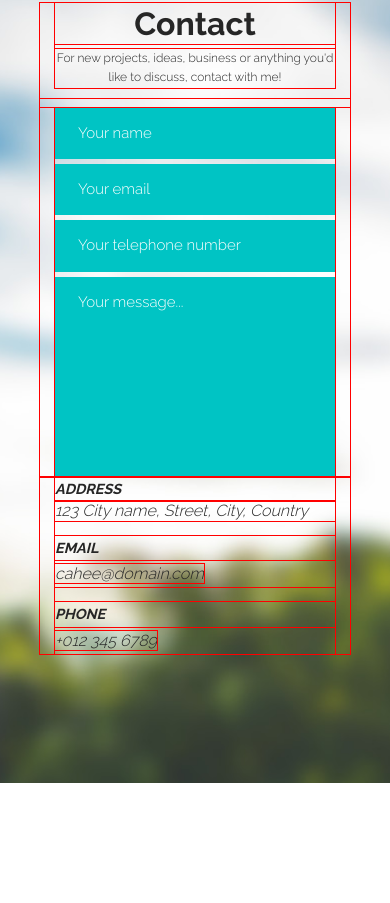
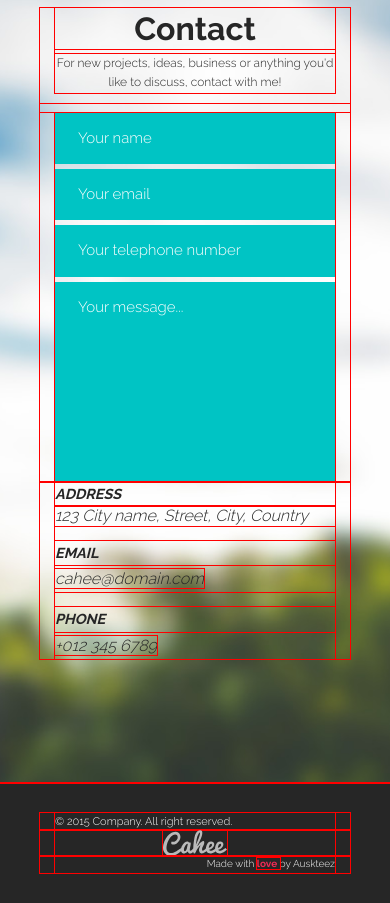
Before and after one commit to Galina-lucky/Cafe-responsive, a plain HTML site: page index.html in a window 390 px wide. Shown: the part 4493-5396 px from the top of the page. Before the commit the page ends 5276 px from the top, so only its background shows below. Drawn offline with Linux system fonts and the light colour scheme.

Commit message:
Adaptive Footer

```diff
--- a/index.html
+++ b/index.html
@@ -330,22 +330,22 @@
                 </div>
             </section>
         </main>
-        <!-- <footer class="footer">
+        <footer class="footer">
             <div class="bottom-footer">
                 <div class="container">
                     <div class="row">
-                        <div class="col-3">
+                        <div class="col-sm-5 col-md-4 col-xlg-3">
                             <p class="copyright">
                                 © 2015 Company. All right reserved.
                             </p>
                         </div>
-                        <div class="col-2 col-offset-2">
+                        <div class="col-sm-2 col-offset-md-1 col-offset-xlg-2">
                             <a class="logo" href="#">
                                 <img alt="logotype" class="logo--small" src="image/logo-small.svg">
 
                             </a>
                         </div>
-                        <div class="col-3 col-offset-2">
+                        <div class="col-sm-5 col-md-4 col-offset-md-1 col-lg-3 col-offset-lg-2">
                             <p class="site-author">
                                 Made with
                                 <span class="text-accent">
@@ -357,6 +357,6 @@
                     </div>
                 </div>
             </div>
-        </footer> -->
+        </footer>
     </body>
 </html>
--- a/scss/_footer.scss
+++ b/scss/_footer.scss
@@ -5,18 +5,34 @@
 }
 
 .copyright {
-  font-size: 1rem;
+  font-size: 11px;
   color: #ffffff;
   font-weight: 300;
   line-height: 1.5625;
+
+  @media (min-width: $screen-md-min) {
+    font-size: 13px;
+  }
+
+  @media (min-width: $screen-lg-min) {
+    font-size: 1rem;
+  }
 }
 
 .site-author {
-  font-size: 0.9375rem;
+  font-size: 10px;
   color: #ffffff;
   font-weight: 300;
   line-height: 1.666666;
   text-align: right;
+
+  @media (min-width: $screen-md-min) {
+    font-size: 12px;
+  }
+
+  @media (min-width: $screen-lg-min) {
+    font-size: 0.9375rem;
+  }
 }
 
 .text-accent {
--- a/scss/_section-contact.scss
+++ b/scss/_section-contact.scss
@@ -2,8 +2,13 @@
   background: url(../image/bg-contact.jpg) center center no-repeat;
   background-size: cover;
   min-height: 865px;
-  padding-top: 85px;
-  padding-bottom: 115px;
+  padding-top: 90px;
+  padding-bottom: 0;
+
+  @media (min-width: $screen-sm-min) {
+    padding-top: 85px;
+    padding-bottom: 115px;
+  }
 }
 
 .form-contact {
```
Also changed, not shown: css/main.css, 1 other file.
